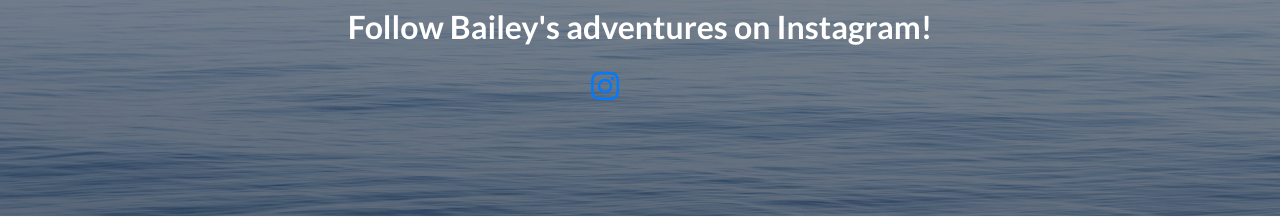
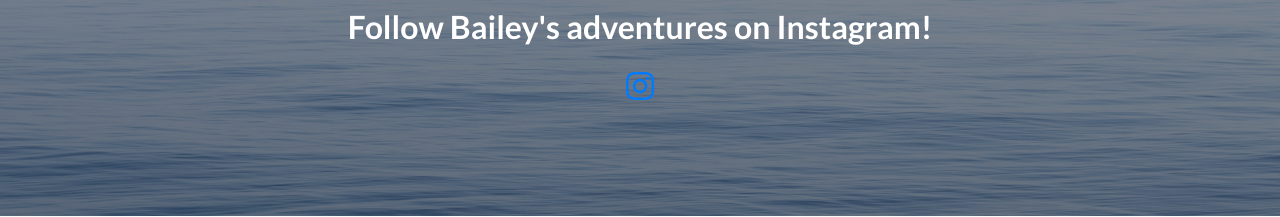
Before and after one commit to a2k0717/bailey, a website: page index.html in a window 1280 px wide. Shown: the part 2688-2905 px from the top of the page. Drawn offline with Linux system fonts and the light colour scheme.

Commit message:
Update index.html

```diff
--- a/index.html
+++ b/index.html
@@ -125,11 +125,9 @@
       <div class="row">
         <div class="col-xl-9 mx-auto">
           <h2 class="mb-4">Follow Bailey's adventures on Instagram!</h2>
-          <div class="col-lg-6 h-100 text-center text-lg-right my-auto">
-            <a onclick="fbq('trackCustom', 'ClickThroughInstagram');" href="https://www.instagram.com/__bailey_doodette/">
-              <i class="fab fa-instagram fa-2x fa-fw"></i>
-            </a>
-          </div>
+          <a onclick="fbq('trackCustom', 'ClickThroughInstagram');" href="https://www.instagram.com/__bailey_doodette/">
+            <i class="fab fa-instagram fa-2x fa-fw"></i>
+          </a>
         </div>
       </div>
     </div>
```
